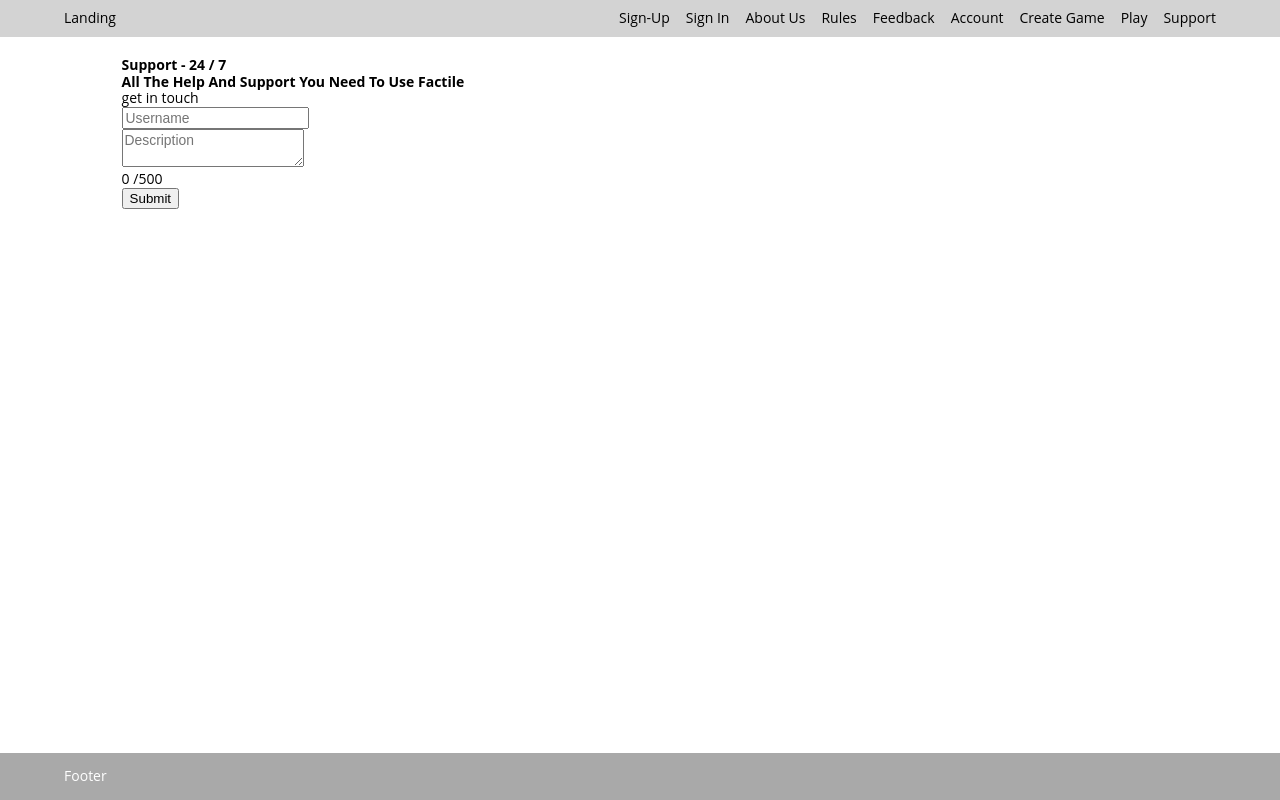
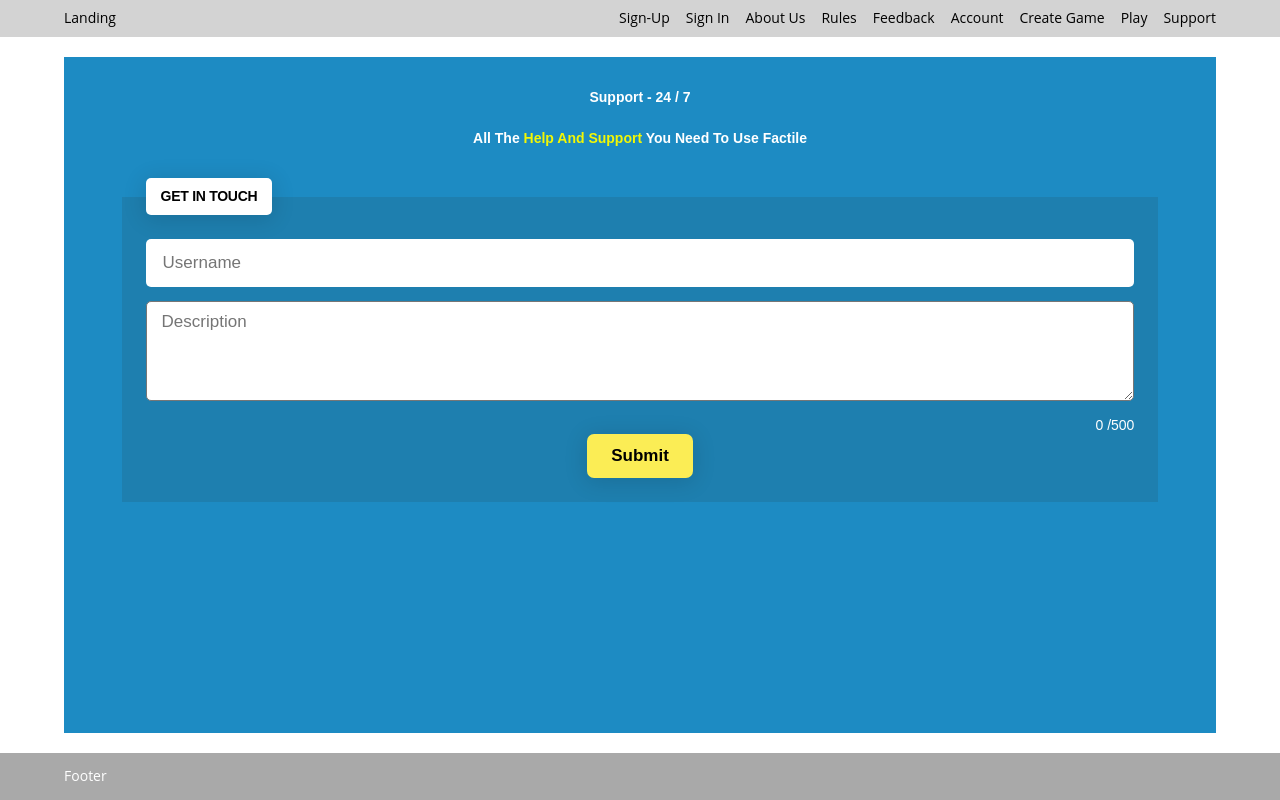
Before and after one commit to samuraijane/leopardy, a React app in the folder react-ui/: page /support in a window 1280 px wide. Built offline with nearby package versions, Linux system fonts and the light colour scheme.

Commit message:
add styled components

```diff
--- a/react-ui/view/support.tsx
+++ b/react-ui/view/support.tsx
@@ -60,14 +60,12 @@ function Support() {
   };
 
   return (
-    <>
-      <section className="container">
-        <div className="y-wrap">
+    <Container>
       <div className="support__wrapper--title">
         <h1>Support - 24 / 7</h1>
         <h2>
-              All The <span className="yellow-mark">Help And Support</span> You
-              Need To Use Factile
+          All The <span className="yellow-mark">Help And Support</span> You Need
+          To Use Factile
         </h2>
       </div>
       <div className="support__wrapper--contact">
@@ -116,10 +114,136 @@ function Support() {
           </fieldset>
         </form>
       </div>
-        </div>
-      </section>
-    </>
+    </Container>
   );
 }
 
 export default Support;
+
+const Container = styled.section`
+  color: white;
+  background: #1d8bc3;
+  width: 100%;
+  height: 100%;
+  font-family: sans-serif;
+
+  .support__wrapper--title {
+    padding: 32px 0;
+    display: flex;
+    flex-direction: column;
+    justify-content: center;
+    align-items: center;
+    gap: 24px;
+  }
+
+  .yellow-mark {
+    color: #f3f704;
+  }
+
+  .support__wrapper--contact {
+    width: 90%;
+    margin: 0 auto;
+  }
+
+  .support__wrapper--form div {
+    width: 100%;
+    height: auto;
+  }
+
+  .support__wrapper--form div:first-of-type {
+    padding-bottom: 14px;
+  }
+
+  .support__wrapper--form fieldset {
+    background: #1e7faf;
+    border: none;
+    padding: 24px;
+  }
+
+  .support__wrapper--form legend,
+  .support__wrapper--username,
+  .support__wrapper--description {
+    border-radius: 5px;
+    background: #fff;
+    padding: 10px 15px;
+  }
+
+  .support__wrapper--form legend {
+    color: black;
+    border: none;
+    text-transform: uppercase;
+    font-weight: 700;
+    letter-spacing: -0.02em;
+    text-align: left;
+    box-shadow: 0 3px 22px 2px rgba(0, 0, 0, 0.12);
+  }
+
+  .support__wrapper--username {
+    width: 100%;
+    font-size: 17px;
+    line-height: 1.4;
+    color: #444;
+    border: 2px solid transparent;
+    border-radius: 5px;
+    box-shadow: inset 0 1px 1px rgba(0, 0, 0, 0);
+    transition: border-color 0.15s ease-in-out, box-shadow 0.15s ease-in-out;
+  }
+
+  .support__wrapper--username:focus {
+    outline: none;
+    border-color: #f3f704;
+    box-shadow: 0 0 10px #c6ce71;
+  }
+
+  .invalid:focus,
+  .invalid {
+    border-color: #f704049d;
+    box-shadow: 0 0 10px #ce7171;
+  }
+
+  .support__wrapper--description {
+    width: 100%;
+    min-height: 100px;
+    height: auto;
+    font-size: 17px;
+    resize: vertical;
+    font-family: sans-serif;
+  }
+
+  .support__wrapper--description:focus {
+    outline: none;
+    border-color: #f3f704;
+    box-shadow: 0 0 10px #c6ce71;
+  }
+
+  .support__wrapper--container {
+    padding-top: 12px;
+    text-align: end;
+  }
+
+  .support__wrapper--button {
+    display: flex;
+    justify-content: center;
+    align-items: center;
+  }
+
+  .support__wrapper--button button {
+    padding: 12px 24px;
+    background: #fbed55;
+    border: none;
+    border-radius: 7px;
+    font-size: 17px;
+    font-weight: bold;
+    cursor: pointer;
+    box-shadow: 0 3px 22px 2px rgba(0, 0, 0, 0.12);
+  }
+
+  .support__wrapper--button button:hover {
+    background: #d3c849;
+  }
+
+  .support__error {
+    padding-left: 12px;
+    color: #f704049d;
+  }
+`;
```
Lines whose indentation alone changed are shown as unchanged.
